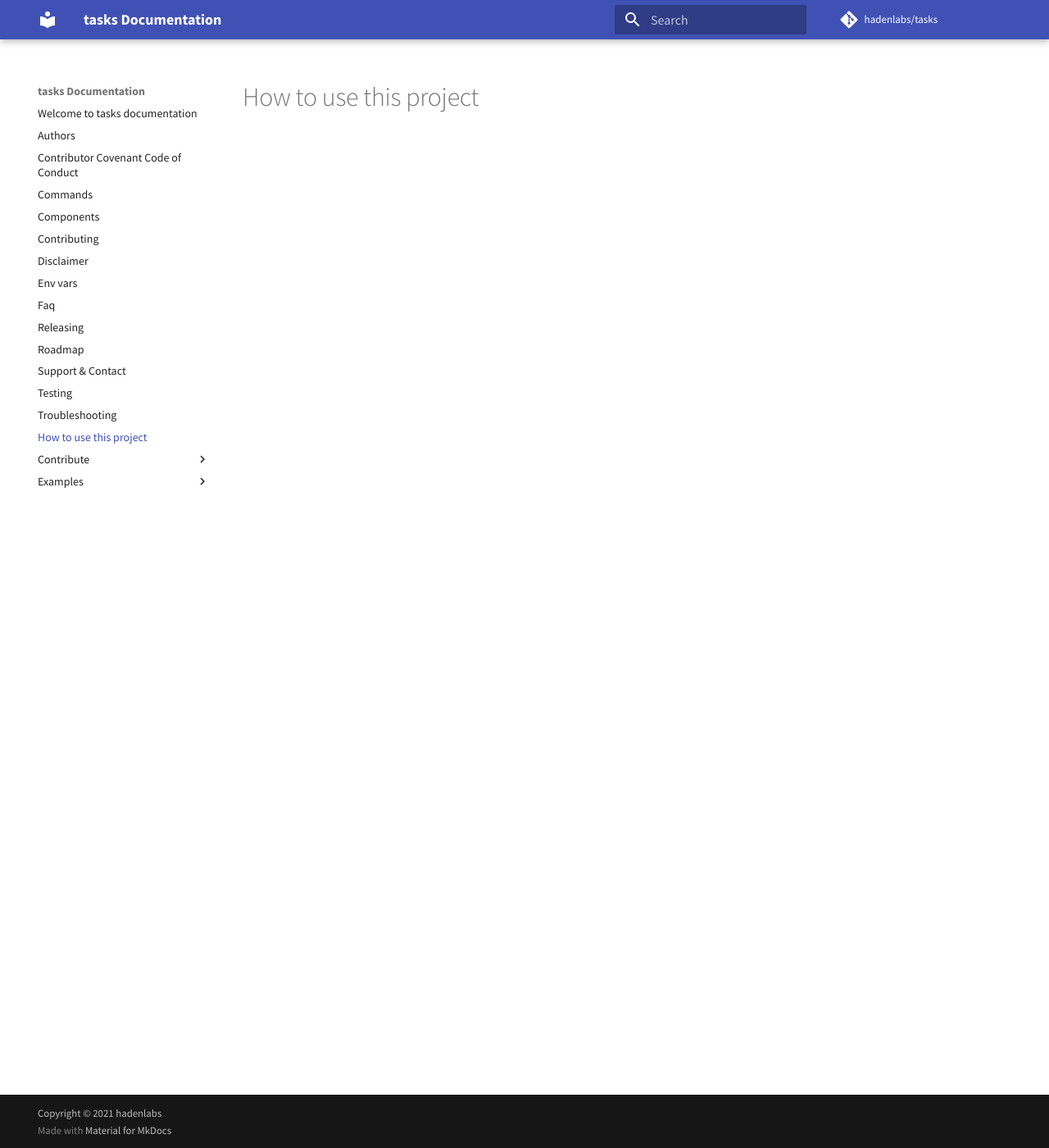
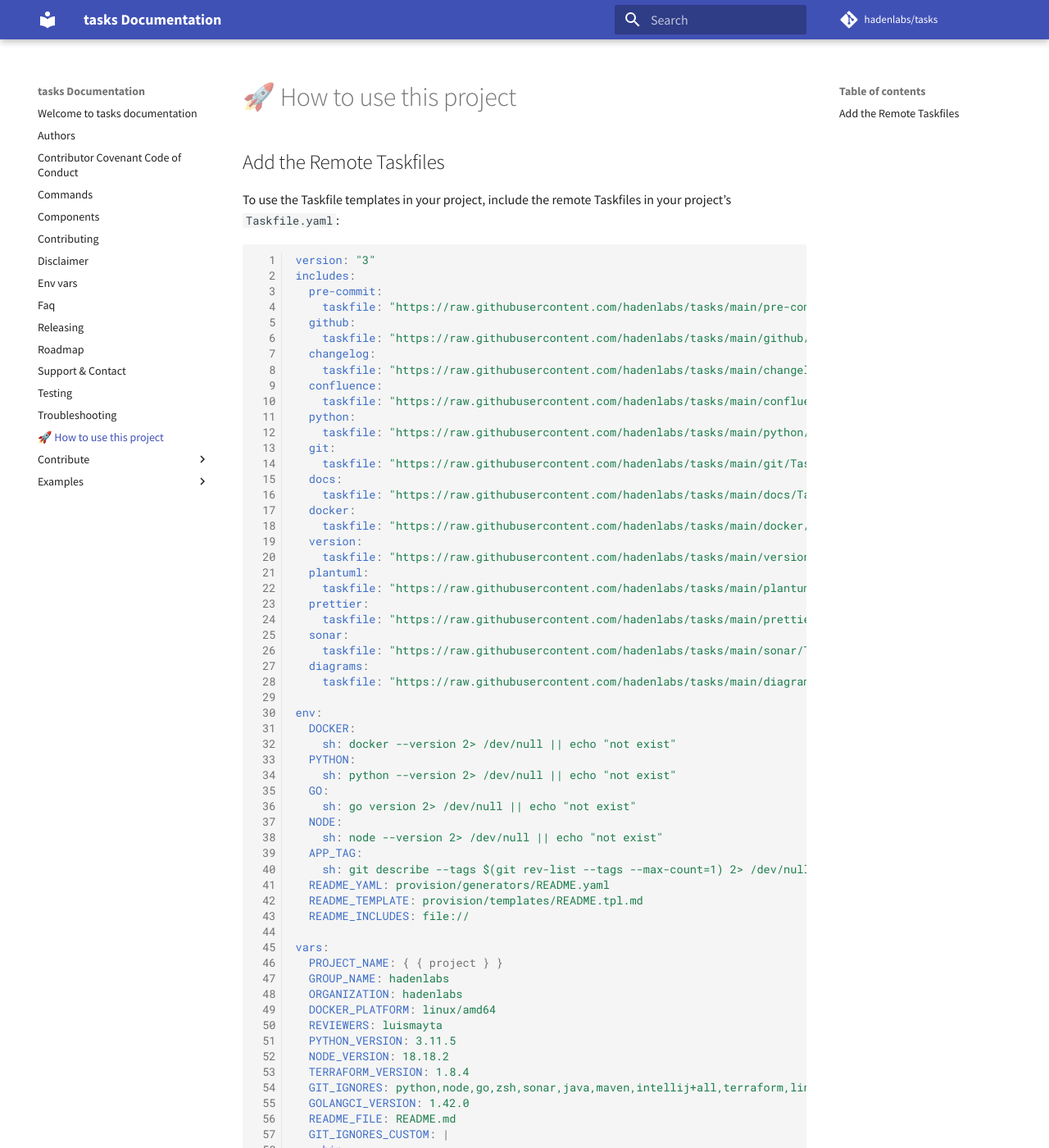
Before and after one commit to hadenlabs/tasks, an MkDocs documentation site: the page built from docs/usage.md, in a window 1280 px wide and 1400 px high. Shown: the whole window at 82% size. Built offline with MkDocs 1.6.1 and Material for MkDocs 9.7.7, drawn with Linux system fonts in a browser that asks for light colours; comment, search, counter and statistics services are not loaded; some of the changed text lies outside the part shown.

Commit message:
docs(usage): implement usage tasks (#2)

````diff
--- a/docs/usage.md
+++ b/docs/usage.md
@@ -1 +1,146 @@
-# How to use this project
+# 🚀 How to use this project
+
+## Add the Remote Taskfiles
+
+To use the Taskfile templates in your project, include the remote Taskfiles in your project's `Taskfile.yaml`:
+
+```yaml
+version: "3"
+includes:
+  pre-commit:
+    taskfile: "https://raw.githubusercontent.com/hadenlabs/tasks/main/pre-commit/Taskfile.yaml"
+  github:
+    taskfile: "https://raw.githubusercontent.com/hadenlabs/tasks/main/github/Taskfile.yaml"
+  changelog:
+    taskfile: "https://raw.githubusercontent.com/hadenlabs/tasks/main/changelog/Taskfile.yaml"
+  confluence:
+    taskfile: "https://raw.githubusercontent.com/hadenlabs/tasks/main/confluence/Taskfile.yaml"
+  python:
+    taskfile: "https://raw.githubusercontent.com/hadenlabs/tasks/main/python/Taskfile.yaml"
+  git:
+    taskfile: "https://raw.githubusercontent.com/hadenlabs/tasks/main/git/Taskfile.yaml"
+  docs:
+    taskfile: "https://raw.githubusercontent.com/hadenlabs/tasks/main/docs/Taskfile.yaml"
+  docker:
+    taskfile: "https://raw.githubusercontent.com/hadenlabs/tasks/main/docker/Taskfile.yaml"
+  version:
+    taskfile: "https://raw.githubusercontent.com/hadenlabs/tasks/main/version/Taskfile.yaml"
+  plantuml:
+    taskfile: "https://raw.githubusercontent.com/hadenlabs/tasks/main/plantuml/Taskfile.yaml"
+  prettier:
+    taskfile: "https://raw.githubusercontent.com/hadenlabs/tasks/main/prettier/Taskfile.yaml"
+  sonar:
+    taskfile: "https://raw.githubusercontent.com/hadenlabs/tasks/main/sonar/Taskfile.yaml"
+  diagrams:
+    taskfile: "https://raw.githubusercontent.com/hadenlabs/tasks/main/diagrams/Taskfile.yaml"
+
+env:
+  DOCKER:
+    sh: docker --version 2> /dev/null || echo "not exist"
+  PYTHON:
+    sh: python --version 2> /dev/null || echo "not exist"
+  GO:
+    sh: go version 2> /dev/null || echo "not exist"
+  NODE:
+    sh: node --version 2> /dev/null || echo "not exist"
+  APP_TAG:
+    sh: git describe --tags $(git rev-list --tags --max-count=1) 2> /dev/null || echo "0.0.0"
+  README_YAML: provision/generators/README.yaml
+  README_TEMPLATE: provision/templates/README.tpl.md
+  README_INCLUDES: file://
+
+vars:
+  PROJECT_NAME: { { project } }
+  GROUP_NAME: hadenlabs
+  ORGANIZATION: hadenlabs
+  DOCKER_PLATFORM: linux/amd64
+  REVIEWERS: luismayta
+  PYTHON_VERSION: 3.11.5
+  NODE_VERSION: 18.18.2
+  TERRAFORM_VERSION: 1.8.4
+  GIT_IGNORES: python,node,go,zsh,sonar,java,maven,intellij+all,terraform,linux
+  GOLANGCI_VERSION: 1.42.0
+  README_FILE: README.md
+  GIT_IGNORES_CUSTOM: |
+    bin
+    .scannerwork
+    .secrets
+    public
+    TMP_CHANGELOG.md
+    .task
+    .terraform.lock.hcl
+    *.lock.hcl
+    *.zip
+    .external_modules
+    vendor
+
+dotenv:
+  - .env
+
+tasks:
+  default:
+    deps:
+      - task: check
+    cmds:
+      - cmd: echo Application {{.PROJECT_NAME}}
+        silent: true
+      - task: version:default
+      - task: summary
+      - cmd: task -l
+    silent: true
+
+  summary:
+    desc: "Summary information"
+    cmds:
+      - echo Go available {{.GO}}
+      - echo Python available {{.PYTHON}}
+      - echo Docker available {{.DOCKER}}
+      - echo Node available {{.NODE}}
+    silent: true
+
+  check:
+    desc: "Check all dependencies"
+    deps:
+      - python:check
+      - changelog:check
+      - git:check
+      - docs:check
+
+  readme:
+    run: once
+    desc: Generate Readme
+    silent: true
+    cmds:
+      - >-
+        gomplate --file {{.README_TEMPLATE}} --out {{.README_FILE}} --datasource config={{.README_YAML}} --datasource includes={{.README_INCLUDES}}
+
+      - task: prettier
+
+  prettier:
+    run: once
+    desc: Execute prettier files
+    cmds:
+      - task: prettier:all
+
+  upgrade:
+    run: once
+    desc: Execute upgrade packages
+    cmds:
+      - poetry update
+      - poetry run pre-commit autoupdate
+
+  setup:
+    desc: Setup dependences of project
+    cmds:
+      - >-
+        [ -e ".env" ] || cp -rf .env.example .env
+
+      - task: python:setup
+      - task: python:precommit
+      - task: git:setup
+
+  environment:
+    desc: Setup environment of project
+    cmds:
+      - task: python:environment
+```
````
Also changed, not shown: 1 other file.
